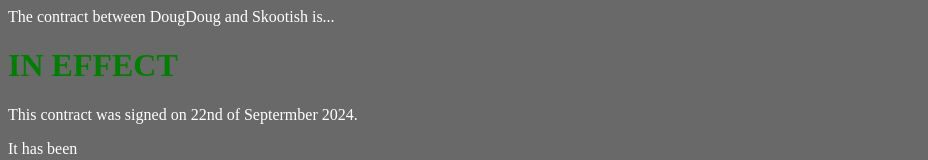
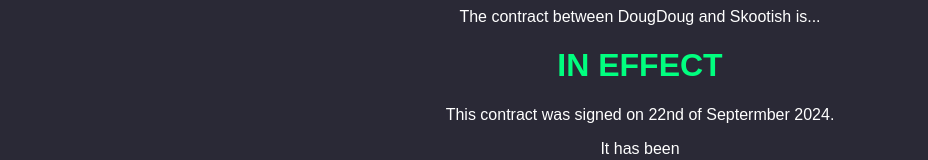
Before and after one commit to IronPlay9/doug-skootish, a plain HTML site: page index.html in a window 1280 px wide. Shown: the top 160 px of the page, without its empty margins (0-928 px from the left). Drawn offline with Linux system fonts and the light colour scheme.

Commit message:
Update index.html (minor css tweaks)

```diff
--- a/index.html
+++ b/index.html
@@ -1,8 +1,14 @@
 <style>
-body {background-color: 696969; color: white; font-family: Monsterrat}
-#contractStatus {color: green}
+body {background-color: 2a2936; color: white; font-family: Arial, Helvetica, sans-serif; text-align: center;}
+div {
+  width: 80%;
+  height: 80%;
+  margin: auto;
+}
+#contractStatus {color: 00FF7F}
 </style>
 
+<div>
 <p>The contract between DougDoug and Skootish is...</p>
 <h1 id="contractStatus">IN EFFECT</h1>
 <p>This contract was signed on 22nd of Septermber 2024.</p>
@@ -14,6 +20,7 @@ body {background-color: 696969; color: white; font-family: Monsterrat}
 <p>(if he pays him, of course) (we hate dougdoug) (we love ougdoug)</p>
 <br><br><br>
 <a href="https://drive.google.com/file/d/1tYP_d5TDK7omHM8FClBe6ppumGJcS8oZ/view" target="_blank"><p>Official contract can be found here.</p></a>
+</div>
 
 <script>
         // The specific date (format: YYYY-MM-DD)
```
